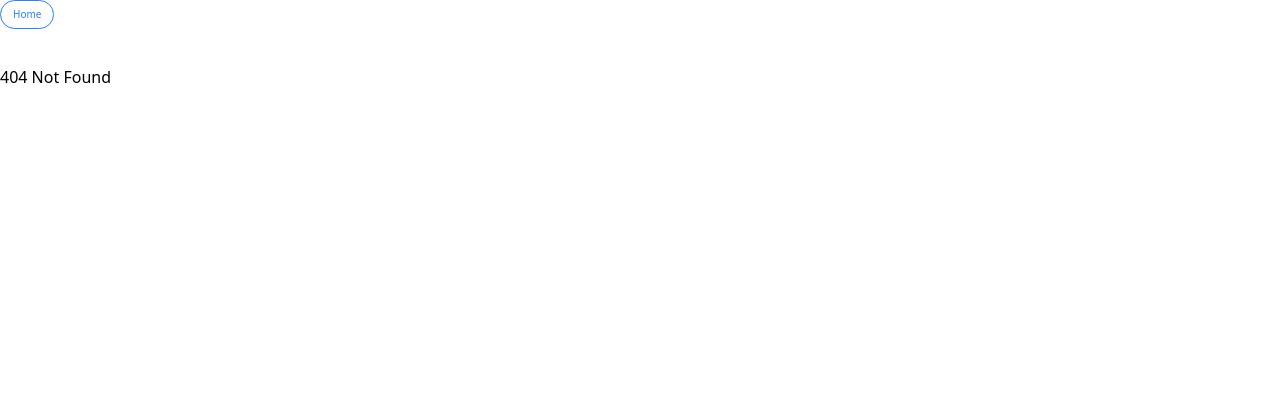
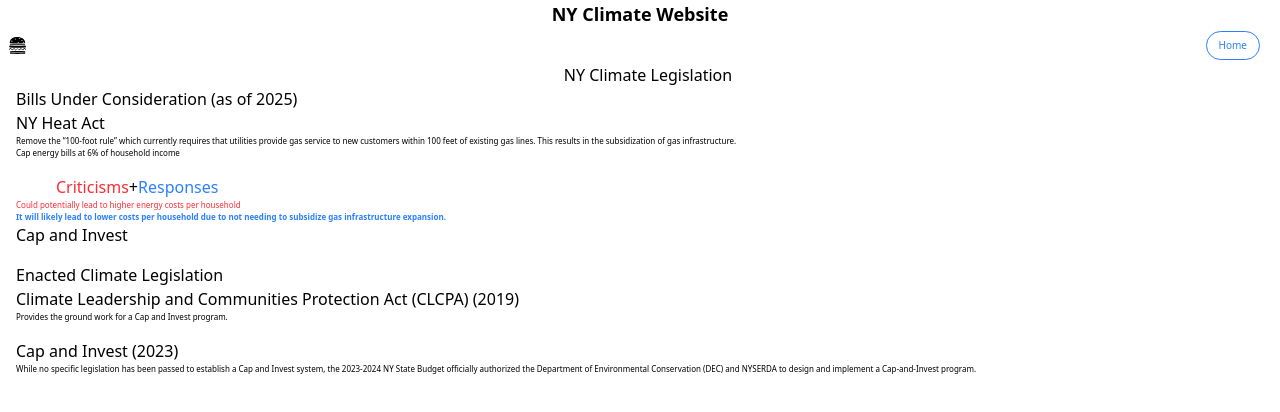
Before and after one commit to yohn-dezmon/ny-climate-website, a React (Vite) app in the folder ny-website/: page /legislation in a window 1280 px wide. Before the commit this address had no page. Shown: the top 412 px of the page. Built offline with nearby package versions, Linux system fonts and the light colour scheme.

Commit message:
created NY Climate Legislation page

```diff
--- a/ny-website/src/App.tsx
+++ b/ny-website/src/App.tsx
@@ -1,6 +1,7 @@
 import ClimateActionPage from './pages/ClimateActionPage';
 import HomePage from './pages/HomePage';
 import EnergyAndEmissionsPage from './pages/EnergyAndEmissionsPage';
+import LegislationPage from './pages/LegislationPage';
 import NotFoundPage from './pages/NotFoundPage';
 import { createBrowserRouter, RouterProvider } from 'react-router-dom';
 import Layout from "./components/Layout";
@@ -14,7 +15,8 @@ const router = createBrowserRouter([
     children: [
       { index: true, element: <HomePage /> },
       { path: "energy", element: <EnergyAndEmissionsPage />},
-      { path: "action", element: <ClimateActionPage />}
+      { path: "action", element: <ClimateActionPage />},
+      { path: "legislation", element: <LegislationPage />}
     ]
   },
 ]);
--- a/ny-website/src/components/Button.tsx
+++ b/ny-website/src/components/Button.tsx
@@ -13,7 +13,6 @@ function Button({
   rounded,
   ...rest
 }) {
-  console.log(rest);
   const classes = twMerge(
     className(rest.className, "flex items-center px-3 py-1.5 border hover:bg-green-200 text-[10px]", {
       "border-blue-500 bg-blue-500 text-white": primary,
--- a/ny-website/src/components/HamburgerMenu.tsx
+++ b/ny-website/src/components/HamburgerMenu.tsx
@@ -10,9 +10,10 @@ function HamburgerMenu() {
     const listItemStyle = "text-[10px] px-4 py-2 hover:bg-gray-100 cursor-pointer";
 
     const listItems = [
+        {'title': 'energy & emissions', 'path': 'energy'},
+        {'title': 'legislation', 'path': 'legislation'},
         {'title': 'climate impacts', 'path': 'impacts'},
         {'title': 'climate action', 'path': 'action'},
-        {'title': 'energy & emissions', 'path': 'energy'},
         {'title': 'policy', 'path': 'policy'},
         {'title': 'news', 'path': 'news'},
         {'title': 'data', 'path': 'data'}
@@ -21,7 +22,7 @@ function HamburgerMenu() {
     const renderedListItems = listItems.map((item) => {
         return(
             <li key={item.path} className={listItemStyle}>
-                <Link to={`/${item.path}`}>
+                <Link to={`/${item.path}`} onClick={() => { setIsOpen(false)}}>
                     {item.title}
                 </Link>
             </li>
@@ -38,7 +39,7 @@ function HamburgerMenu() {
             {/* Dropdown Menu */}
             {isOpen && (
                 <div className="absolute top-full left-0 w-28 shadow-lg border rounded-lg z-50 bg-white"
-                onClick={() => setIsOpen(!isOpen)}>
+                onClick={(e) => e.stopPropagation()}>
                     <ul className="py-2">
                         {renderedListItems}
                     </ul>
--- /dev/null
+++ b/ny-website/src/pages/LegislationPage.tsx
@@ -0,0 +1,67 @@
+function LegislationPage() {
+
+    let textBlockStyle = "mb-4 text-[8px]";
+
+    let criticismsHeaderStyle = "ml-10";
+    let criticismTextStyle = "text-[8px] text-red-500"
+    let responseTextStyle = "text-[8px] font-bold text-blue-500"
+
+
+    return(
+        <div className="relative flex flex-col relative ml-4">
+            <h1 className="text-center">NY Climate Legislation</h1>
+            <h2 className="">Bills Under Consideration (as of 2025)</h2>
+            <h3 className="">NY Heat Act</h3>
+            <div className={textBlockStyle}>
+                <ul>
+                    <li>
+                        Remove the “100-foot rule” which currently requires that utilities provide gas service to new customers within 100 feet of existing gas lines. This results in the subsidization of gas infrastructure.
+                    </li>
+                    <li>
+                        Cap energy bills at 6% of household income
+                    </li>
+                </ul>
+            </div>
+            <h4 className={criticismsHeaderStyle}>
+                <span className="text-red-500">Criticisms</span>
+                +
+                <span className="text-blue-500">Responses</span></h4>
+            <ul>
+                <li className={criticismTextStyle}>
+                    Could potentially lead to higher energy costs per household
+                </li>
+                <li className={responseTextStyle}>
+                    It will likely lead to lower costs per household due to not needing to subsidize gas infrastructure expansion.
+                </li>
+            </ul>
+            <h3 className="">Cap and Invest</h3>
+            <div className={textBlockStyle}>
+
+            </div>
+
+            <h2 className="">Enacted Climate Legislation </h2>
+            <h3 className="">Climate Leadership and Communities Protection Act (CLCPA) (2019)</h3>
+            <div className={textBlockStyle}>
+                <ul>
+                    <li>
+                        Provides the ground work for a Cap and Invest program.
+                    </li>
+                </ul>
+            </div>
+            <h3 className="">Cap and Invest (2023)</h3>
+            <div className={textBlockStyle}>
+                <ul>
+                    <li>
+                        While no specific legislation has been passed to establish a Cap and Invest system,
+                        the 2023-2024 NY State Budget officially authorized the Department of Environmental Conservation (DEC)
+                        and NYSERDA to design and implement a Cap-and-Invest program.
+                    </li>
+                </ul>
+            </div>
+
+        </div>
+
+    )
+}
+
+export default LegislationPage;
```
Also changed, not shown: 2 other files (tests, documents, lock files or other folders).
